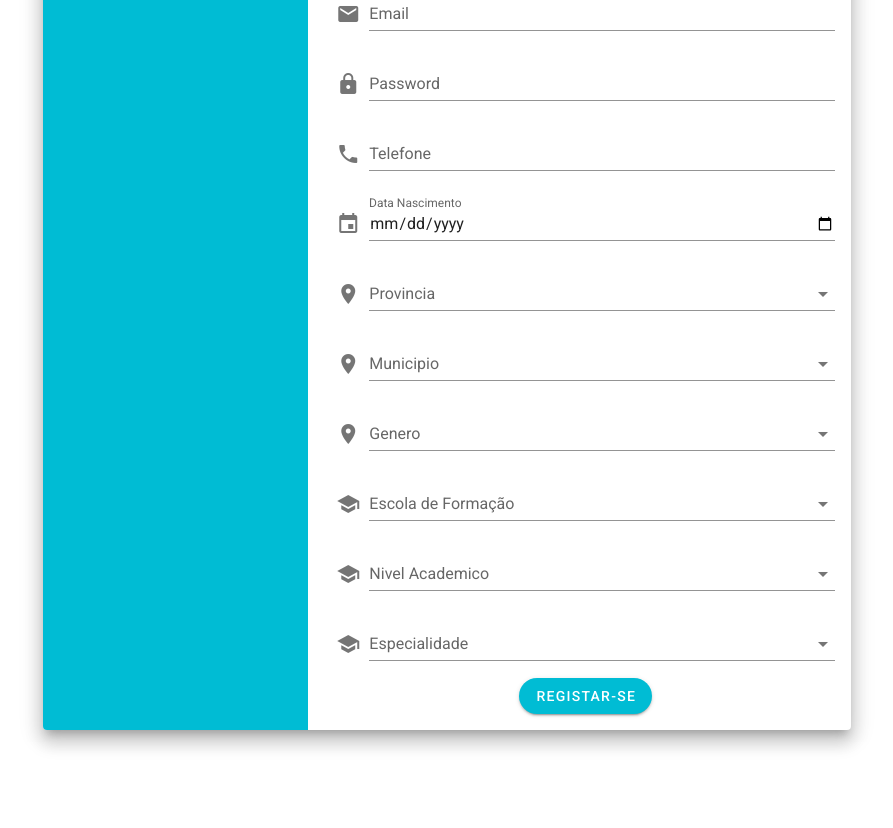
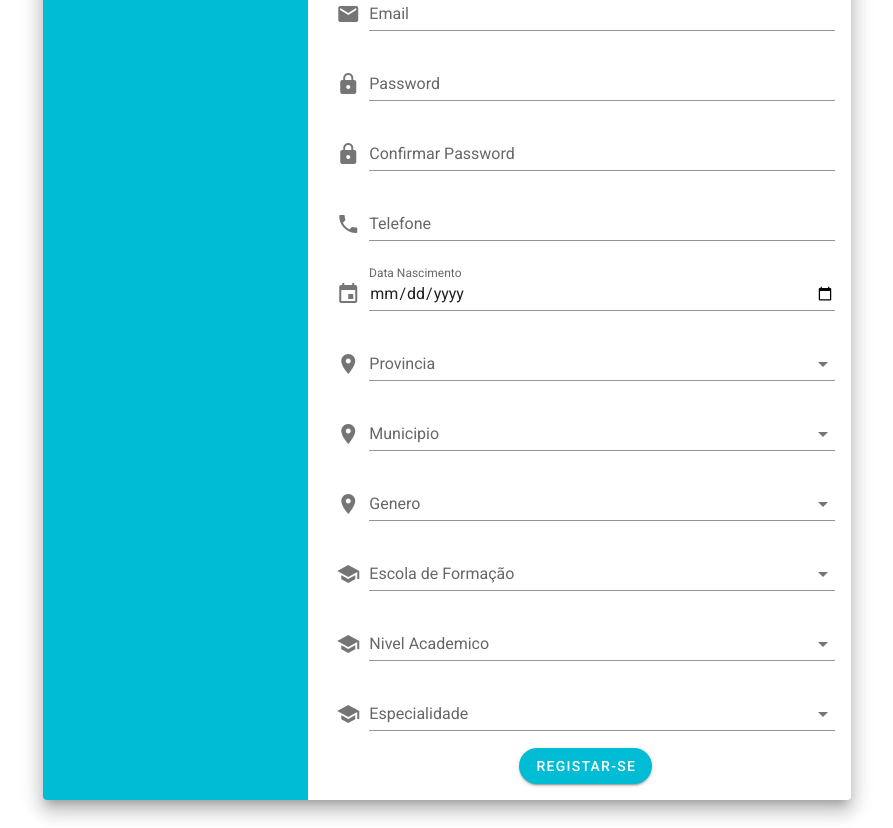
Before and after one commit to EdsonCarvalho24/EdsonCarvalho24-ItGest_MedAngola, a Vue app: page /registro in a window 1280 px wide. Shown: the part 340-1168 px from the top of the page, without its empty margins (193-1086 px from the left). Before the commit the page ends 1098 px from the top, so only its background shows below. Built offline with nearby package versions, Linux system fonts and the light colour scheme; no server answers.

Commit message:
cadastrar candidatos

```diff
--- a/src/components/Registar.vue
+++ b/src/components/Registar.vue
@@ -6,7 +6,7 @@
           <v-row align="center" justify="center">
             <v-col cols="12" sm="8" md="8">
               <v-card class="elevation-12">
-                <v-window >
+                <v-window>
                   <v-window-item :value="2">
                     <v-row class="fill-height">
                       <v-col cols="12" md="4" class="cyan">
@@ -57,6 +57,13 @@
                               color="cyan"
                             />
                             <v-text-field
+                              v-model="candidato.confSenha"
+                              label="Confirmar Password"
+                              prepend-icon="lock"
+                              type="password"
+                              color="cyan"
+                            />
+                            <v-text-field
                               v-model="candidato.telefone"
                               label="Telefone"
                               name="Telefone"
@@ -67,7 +74,6 @@
                             <v-text-field
                               v-model="candidato.datanascimento"
                               color="cyan"
-
                               type="date"
                               label="Data Nascimento"
                               prepend-icon="event"
@@ -89,7 +95,7 @@
                             <v-select
                               v-model="candidato.selectmunicipio"
                               :items="municipios"
-                              item-value="id"
+                              item-value="id_municipio"
                               item-text="nome"
                               color="cyan"
                               label="Municipio"
@@ -101,7 +107,7 @@
                             <v-select
                               v-model="candidato.selectgenero"
                               :items="generos"
-                              item-value="id"
+                              item-value="id_genero"
                               item-text="nome"
                               color="cyan"
                               label="Genero"
@@ -112,7 +118,7 @@
                             <v-select
                               v-model="candidato.selectescolaformacao"
                               :items="escolaformacao"
-                              item-value="id"
+                              item-value="id_escolaformacao"
                               item-text="nome"
                               color="blue accent-3"
                               label="Escola de Formação"
@@ -124,7 +130,7 @@
                             <v-select
                               v-model="candidato.selectnivelacademico"
                               :items="nivelacademico"
-                              item-value="id"
+                              item-value="id_nivelacademico"
                               item-text="nome"
                               color="cyan"
                               label="Nivel Academico"
@@ -136,7 +142,7 @@
                             <v-select
                               v-model="candidato.selectespecialidade"
                               :items="especialidade"
-                              item-value="id"
+                              item-value="id_especialidade"
                               item-text="nome"
                               color="cyan"
                               label="Especialidade"
@@ -144,11 +150,10 @@
                               required
                             >
                             </v-select>
-
                           </v-form>
                         </v-card-text>
                         <div class="text-center mt-n5">
-                          <v-btn rounded color="cyan" dark to="/candidato"
+                          <v-btn rounded color="cyan" dark @click="registar"
                             >REGISTAR-SE</v-btn
                           >
                         </div>
@@ -180,6 +185,7 @@ export default {
         nome: "",
         email: "",
         senha: "",
+        confsenha:"",
         telefone: "",
         selectProvincia: [],
         selectmunicipio: [],
@@ -191,13 +197,12 @@ export default {
         //birthDate: null,
         birthDateRules: [(v) => !!v || "Data de nascimento é obrigatório"],
       },
-      provincias:[],
-      municipios:[],
-      generos:[],
-      escolaformacao:[],
-      nivelacademico:[],
-      especialidade:[]
-
+      provincias: [],
+      municipios: [],
+      generos: [],
+      escolaformacao: [],
+      nivelacademico: [],
+      especialidade: [],
     };
   },
 
@@ -207,25 +212,27 @@ export default {
         .get("http://localhost:3000/registro/provincia")
         .then((response) => {
           this.provincias = response.data.data;
-          console.log(this.candidato.selectProvincia)
+          console.log(this.candidato.selectProvincia);
         });
     },
     getMunicipios(provincia) {
-      console.log(provincia)
-      console.log(this.candidato.selectProvincia)
+      console.log(provincia);
+      console.log(this.candidato.selectProvincia);
       this.axios
-        .get(`http://localhost:3000/registro/municipio/${this.candidato.selectProvincia}`)
+        .get(
+          `http://localhost:3000/registro/municipio/${this.candidato.selectProvincia}`
+        )
         .then((response) => {
           this.municipios = response.data.data;
-
         });
     },
     getGenero() {
-      this.axios.get("http://localhost:3000/registro/genero")
-      .then((response) => {
-        this.generos = response.data.data;
-        console.log(this.candidato.genero)
-      });
+      this.axios
+        .get("http://localhost:3000/registro/genero")
+        .then((response) => {
+          this.generos = response.data.data;
+          console.log(this.candidato.genero);
+        });
     },
     getEscoladeformacao() {
       this.axios
@@ -245,10 +252,35 @@ export default {
       this.axios
         .get("http://localhost:3000/registro/especialidade")
         .then((response) => {
-            console.log(response.data.data)
+          console.log(response.data.data);
           this.especialidade = response.data.data;
-          console.log(this.candidato.selectespecialidade)
+          console.log(this.candidato.selectespecialidade);
         });
+    },
+    registar() {
+      let data= {
+        nome: this.candidato.nome,
+        data_nascimento: this.candidato.datanascimento,
+        telefone: this.candidato.telefone,
+        email: this.candidato.email,
+        senha: this.candidato.senha,
+        confSenha: this.candidato.confSenha,
+        id_municipio: this.candidato.selectmunicipio,
+        id_nivelacademico: this.candidato.selectnivelacademico,
+        id_genero: this.candidato.selectgenero,
+        id_especialidade: this.candidato.selectespecialidade,
+        id_escolaformacao: this.candidato.selectescolaformacao,
+      };
+        console.log(data)
+
+      this.axios
+      .post("http://localhost:3000/registro/new", data)
+      .then((response)=>{
+        console.log(response)
+
+
+      })
+
     },
   },
   created() {
--- a/src/views/Candidatos.vue
+++ b/src/views/Candidatos.vue
@@ -30,7 +30,7 @@
             <td>{{ candidato.nivelacademico }}</td>
             <td>{{ candidato.genero }}</td>
             <td>{{ candidato.especialidade }}</td>
-            <td>{{ candidato.escolaformacao }}</td>
+            <td>{{ candidato.escola_formacao }}</td>
 
           </tr>
         </tbody>
```
Also changed, not shown: 2 other files (tests, documents, lock files or other folders).
